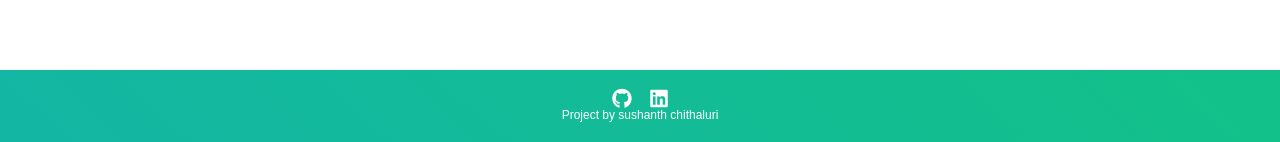
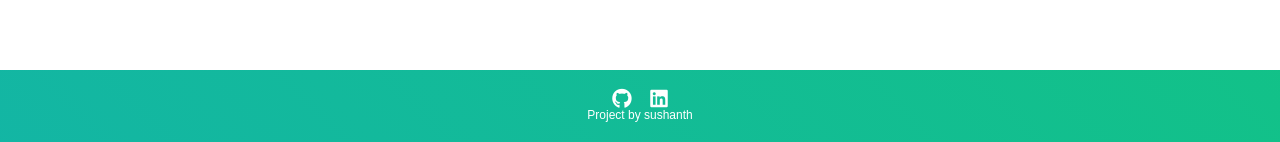
Before and after one commit to sushanth5d2/health, a Flask app: template templates/result.html in a window 1280 px wide. Shown: the part 658-800 px from the top of the page. Run offline with Flask 2, Linux system fonts and the light colour scheme; the template is opened without the code that fills it, so the values that code supplies are empty; parts of the project's set-up code (start-up, migrations or seed data) failed here and were passed over; some libraries are stand-ins or nearby versions.

Commit message:
Update result.html

```diff
--- a/templates/result.html
+++ b/templates/result.html
@@ -43,7 +43,7 @@
                <a target="_blank" href="https://github.com/sushanth5d2"><i class="fab fa-github fa-lg contact-icon"></i></a>
                <a target="_blank" href="https://www.linkedin.com/in/sushanth-chithaluri-764099211/"><i class="fab fa-linkedin fa-lg contact-icon"></i></a>
            </div>
-           <p class='footer-description'>Project by sushanth chithaluri</p>
+           <p class='footer-description'>Project by sushanth </p>
        </div>
 
 	</body>
```
